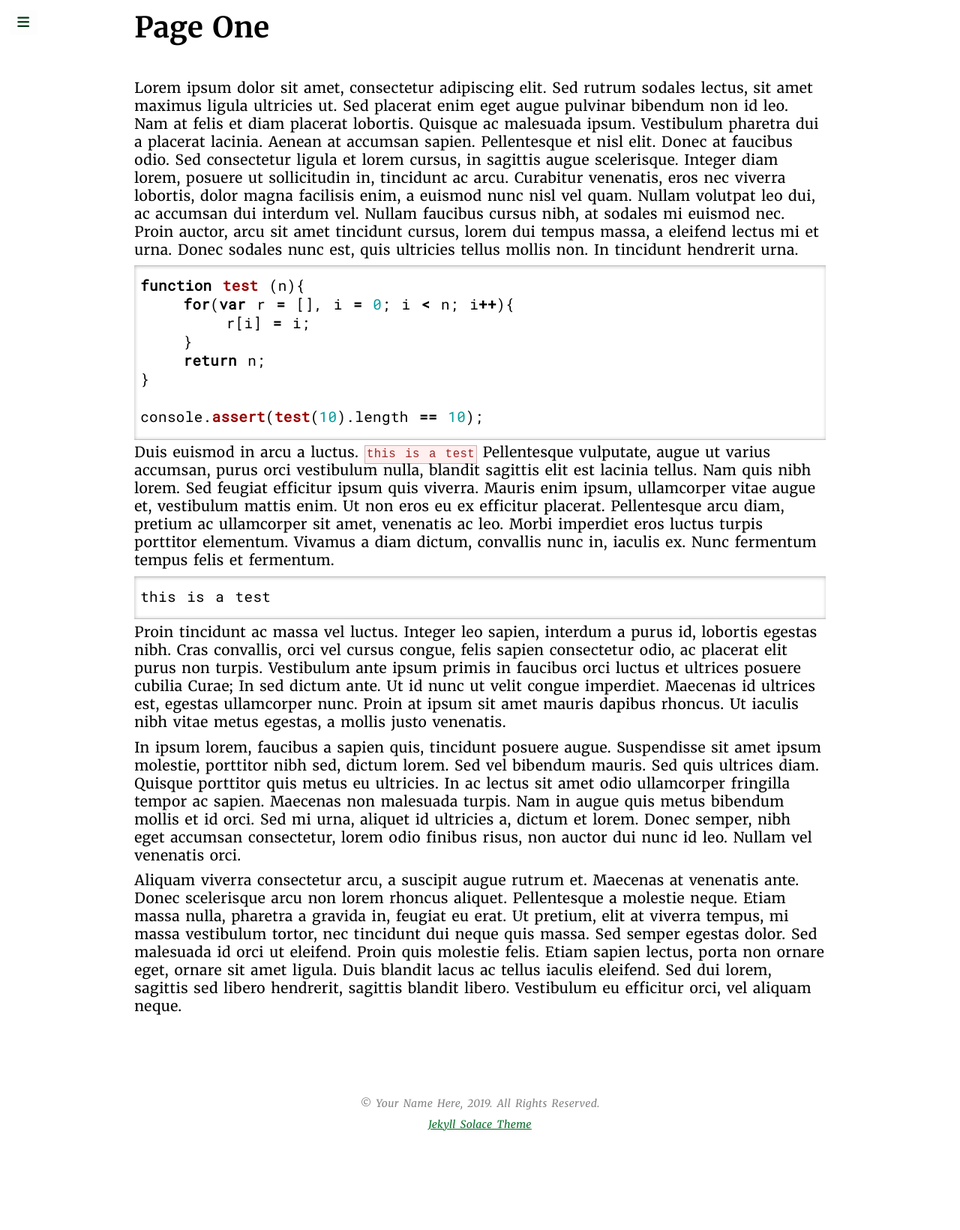
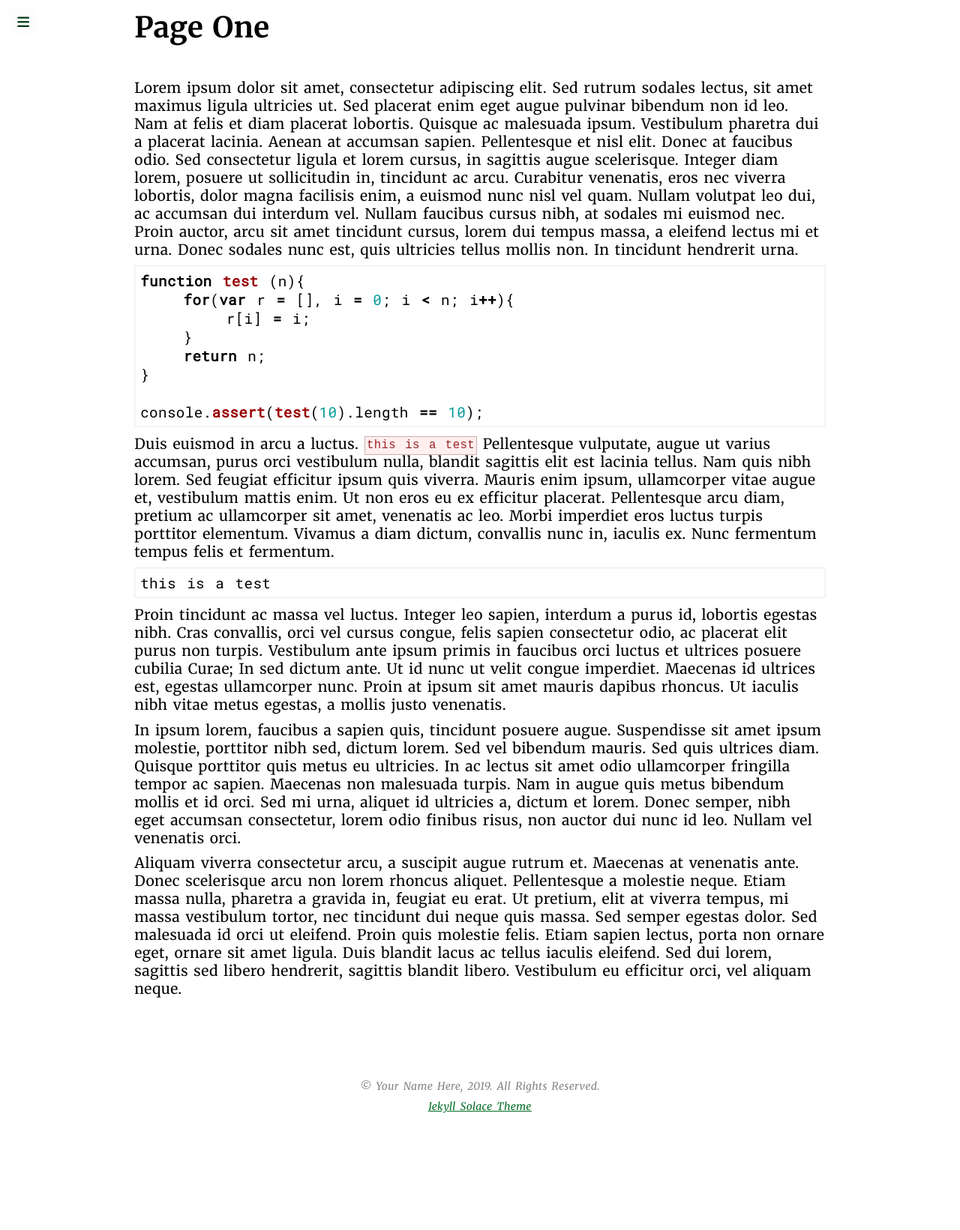
Before and after one commit to samba/jekyll-solace-theme, a Jekyll site: the page built from pages/one.md, in a window 1280 px wide. Shown: the whole page at 75% size. Built offline with Jekyll 4.4.1, drawn with Linux system fonts in a browser that asks for light colours; nearby versions of some CDN libraries; after the commit the page ends 1618 px from its top, so only the background shows below that.

Commit message:
Code samples should have a more subtle box

```diff
--- a/_sass/code-adjust.scss
+++ b/_sass/code-adjust.scss
@@ -9,7 +9,10 @@ code.highlighter-rouge {
 
 div.highlighter-rouge div.highlight {
 
-	@include boxset(1rem);
+	//@include boxset(1rem);
+	$border-shadow-depth: 0.125rem;
+	box-shadow: 0 0 $border-shadow-depth ($border-shadow-depth/2) rgba(0, 0, 0, 0.1) inset;
+	border-radius: $border-shadow-depth;
 	padding: 0;
 	background-color: transparent;
 }
```
